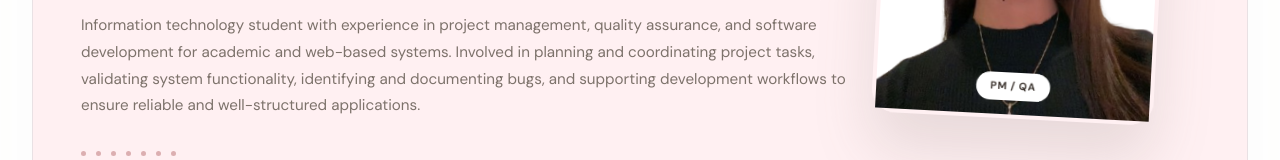
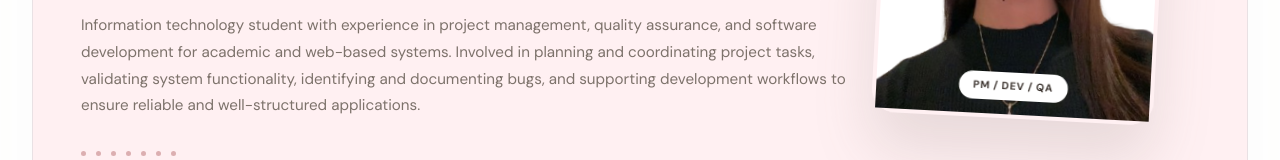
Before and after one commit to ianignacio77/portfolio, a plain HTML site: page portfolio/index.html in a window 1280 px wide. Shown: the part 502-662 px from the top of the page. Drawn offline with nearby package versions, Linux system fonts and the light colour scheme; a web font is replaced by a local one.

```diff
--- a/portfolio/index.html
+++ b/portfolio/index.html
@@ -62,7 +62,7 @@
         </div>
         <div class="image-frame">
           <img src="assets/ian.png" alt="Haedrian Bernardino" class="profile-photo">
-          <div class="image-label">PM / QA</div>
+          <div class="image-label">PM / DEV / QA</div>
         </div>
       </div>
 
```
